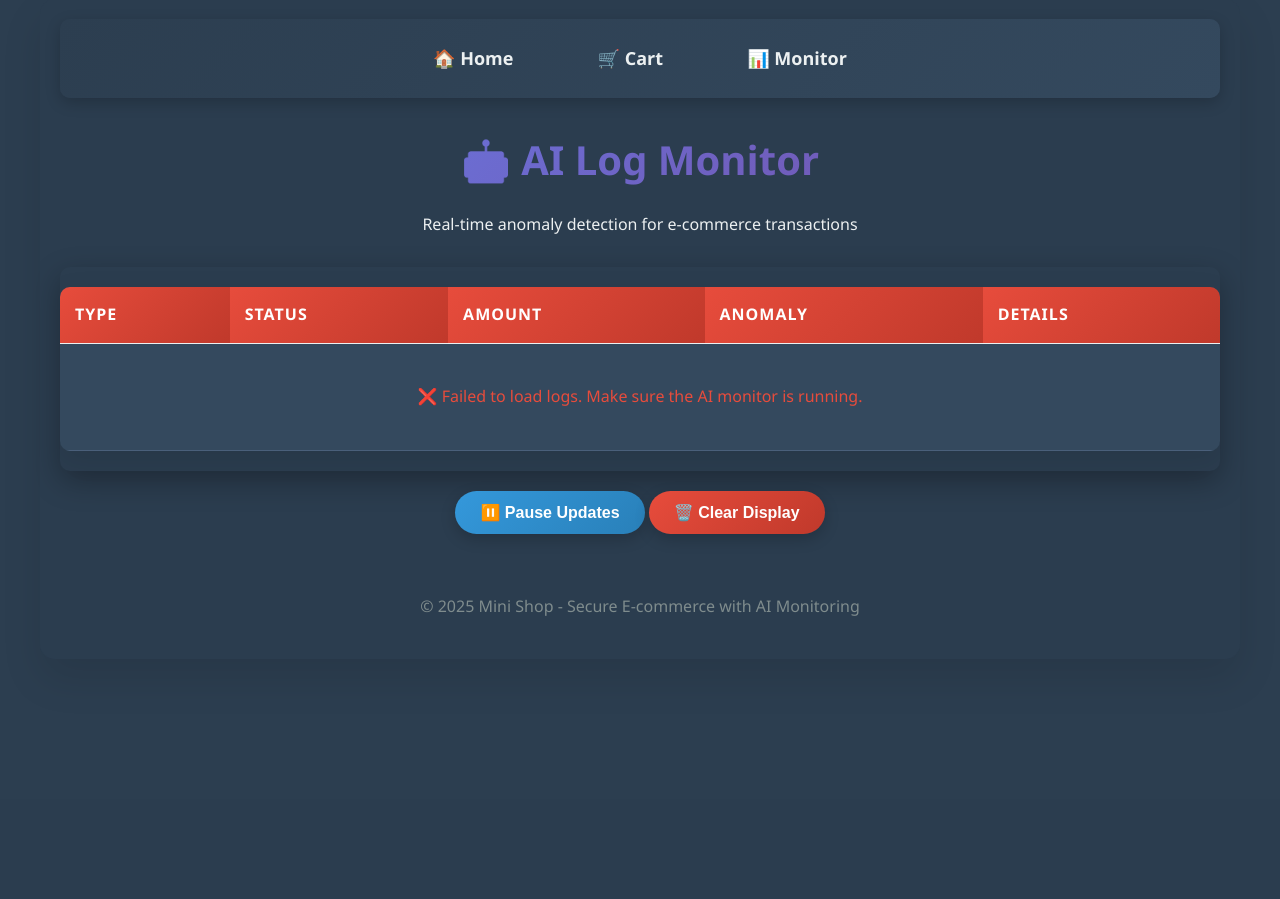
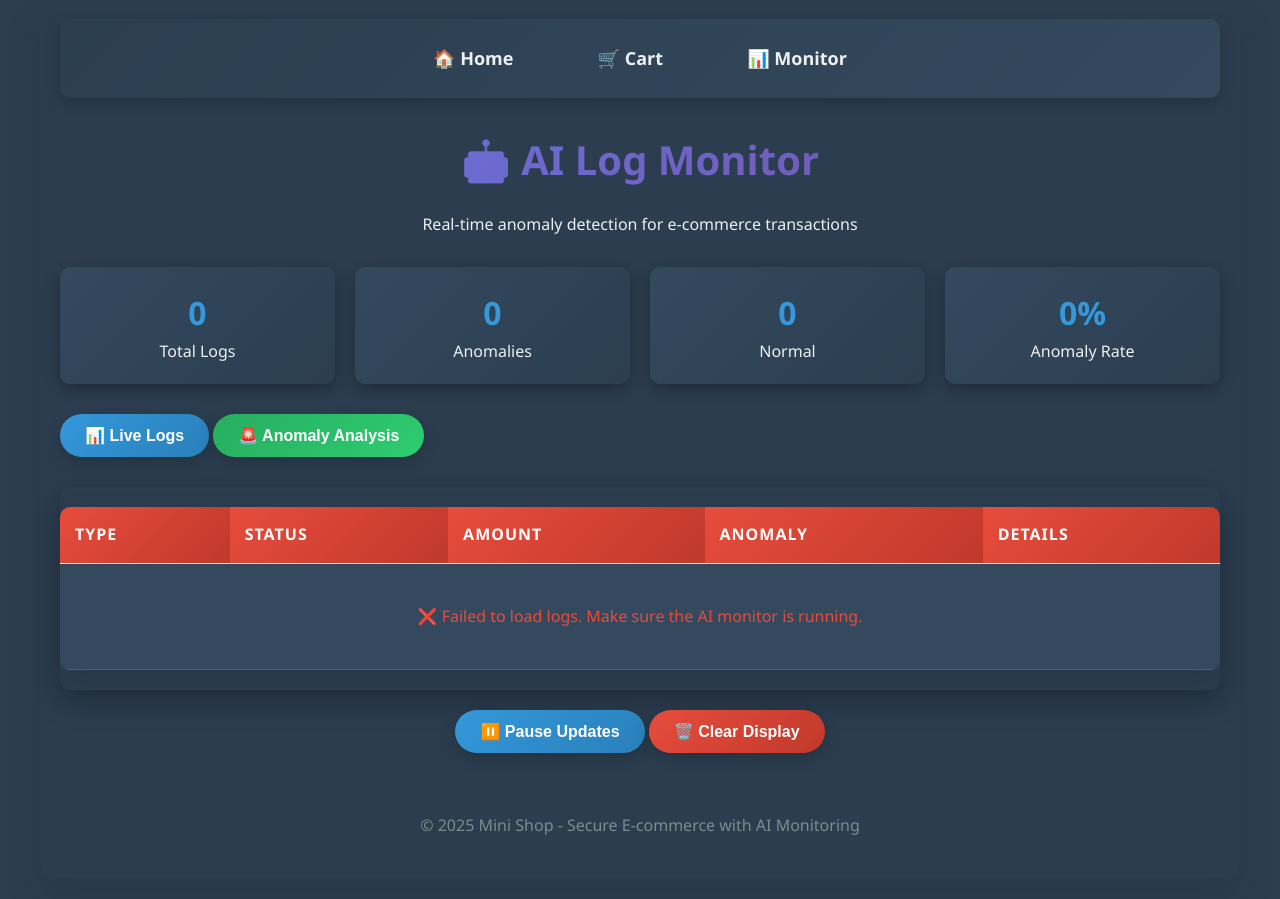
Before and after one commit to qasimsqt/flask_app, a Flask app: page /monitor in a window 1280 px wide. Shown: the part 21-920 px from the top of the page. Before the commit the page ends 637 px from the top, so only its background shows below. Run offline with Flask 3, Linux system fonts and the light colour scheme.

Commit message:
new commit

```diff
--- a/templates/monitor.html
+++ b/templates/monitor.html
@@ -22,8 +22,31 @@
     <p>Real-time anomaly detection for e-commerce transactions</p>
 </div>
 
+<div class="stats-grid">
+    <div class="stat-card">
+        <div class="stat-number" id="total-logs">0</div>
+        <div>Total Logs</div>
+    </div>
+    <div class="stat-card">
+        <div class="stat-number" id="anomaly-count">0</div>
+        <div>Anomalies</div>
+    </div>
+    <div class="stat-card">
+        <div class="stat-number" id="normal-count">0</div>
+        <div>Normal</div>
+    </div>
+    <div class="stat-card">
+        <div class="stat-number" id="anomaly-rate">0%</div>
+        <div>Anomaly Rate</div>
+    </div>
+</div>
 
-<div class="table-container">
+<div style="margin-bottom: 30px;">
+    <button id="logs-tab" class="btn btn-primary" onclick="showTab('logs')">📊 Live Logs</button>
+    <button id="anomalies-tab" class="btn btn-success" onclick="showTab('anomalies')">🚨 Anomaly Analysis</button>
+</div>
+
+<div id="logs-container" class="table-container">
     <table class="monitor-table">
         <thead>
             <tr>
@@ -45,6 +68,31 @@
     </table>
 </div>
 
+<div id="anomalies-container" class="table-container" style="display: none;">
+    <table class="monitor-table">
+        <thead>
+            <tr>
+                <th>Timestamp</th>
+                <th>Type</th>
+                <th>Amount</th>
+                <th>Isolation Forest</th>
+                <th>SVM</th>
+                <th>Final Decision</th>
+                <th>Confidence</th>
+                <th>Details</th>
+            </tr>
+        </thead>
+        <tbody id="anomaly-table">
+            <tr>
+                <td colspan="8" style="text-align: center; padding: 40px;">
+                    <div class="loading"></div>
+                    <p style="margin-top: 10px;">Loading anomaly analysis...</p>
+                </td>
+            </tr>
+        </tbody>
+    </table>
+</div>
+
 <div style="text-align: center; margin-top: 20px;">
     <button id="pause-btn" class="btn btn-primary">⏸️ Pause Updates</button>
     <button id="clear-btn" class="btn btn-danger">🗑️ Clear Display</button>
@@ -55,6 +103,23 @@
 <script>
 let updateInterval;
 let isPaused = false;
+let currentTab = 'logs';
+
+function showTab(tab) {
+    currentTab = tab;
+
+    if (tab === 'logs') {
+        $('#logs-container').show();
+        $('#anomalies-container').hide();
+        $('#logs-tab').removeClass('btn-success').addClass('btn-primary');
+        $('#anomalies-tab').removeClass('btn-primary').addClass('btn-success');
+    } else {
+        $('#logs-container').hide();
+        $('#anomalies-container').show();
+        $('#logs-tab').removeClass('btn-primary').addClass('btn-success');
+        $('#anomalies-tab').removeClass('btn-success').addClass('btn-primary');
+    }
+}
 
 function updateLogs() {
     if (isPaused) return;
@@ -116,6 +181,77 @@
     });
 }
 
+function updateAnomalies() {
+    if (isPaused || currentTab !== 'anomalies') return;
+
+    $.getJSON("http://localhost:9000/anomalies", function(data) {
+        $("#anomaly-table").empty();
+
+        if (data.length === 0) {
+            $("#anomaly-table").append(`
+                <tr>
+                    <td colspan="8" style="text-align: center; padding: 40px;">
+                        No anomaly analysis available yet. Models are training...
+                    </td>
+                </tr>
+            `);
+            return;
+        }
+
+        data.reverse().forEach(result => {
+            let rowClass = "";
+            let finalDecisionBadge = "";
+            let confidenceBadge = "";
+
+            if (result.final_decision === "Normal") {
+                rowClass = "anomaly-normal";
+                finalDecisionBadge = "✅ Normal";
+            } else {
+                rowClass = "anomaly-danger";
+                finalDecisionBadge = "🚨 Anomaly";
+            }
+
+            if (result.confidence === "High") {
+                confidenceBadge = "🔴 High";
+            } else if (result.confidence === "Medium") {
+                confidenceBadge = "🟡 Medium";
+            } else {
+                confidenceBadge = "🟢 Low";
+            }
+
+            const timestamp = new Date(result.timestamp).toLocaleTimeString();
+            const amount = result.amount ? '$' + result.amount : '$0';
+            const details = result.extra || '-';
+
+            const isolationBadge = result.isolation_forest === "Normal" ? "✅ Normal" : "🚨 Anomaly";
+            const svmBadge = result.svm === "Normal" ? "✅ Normal" : "🚨 Anomaly";
+
+            $("#anomaly-table").append(`
+                <tr class="${rowClass}">
+                    <td>${timestamp}</td>
+                    <td>${result.type}</td>
+                    <td>${amount}</td>
+                    <td>${isolationBadge}</td>
+                    <td>${svmBadge}</td>
+                    <td>${finalDecisionBadge}</td>
+                    <td>${confidenceBadge}</td>
+                    <td style="max-width: 200px; overflow: hidden; text-overflow: ellipsis;" title="${details}">
+                        ${details}
+                    </td>
+                </tr>
+            `);
+        });
+    }).fail(function() {
+        $("#anomaly-table").html(`
+            <tr>
+                <td colspan="8" style="text-align: center; padding: 40px; color: #e74c3c;">
+                    ❌ Failed to load anomaly analysis. Make sure the AI monitor is running.
+                </td>
+            </tr>
+        `);
+    });
+}
+
 function updateStats() {
     if (isPaused) return;
 
@@ -152,8 +288,10 @@
 
 // Start updates
 updateLogs();
+updateAnomalies();
 updateStats();
 setInterval(updateLogs, 2000);
+setInterval(updateAnomalies, 3000);
 setInterval(updateStats, 5000);
 </script>
 {% endblock %}
```
Also changed, not shown: log_ai_monitor.py (+52 -3 lines).
